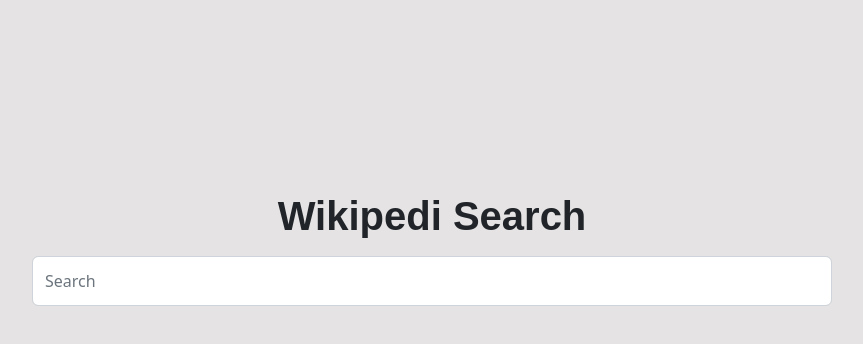
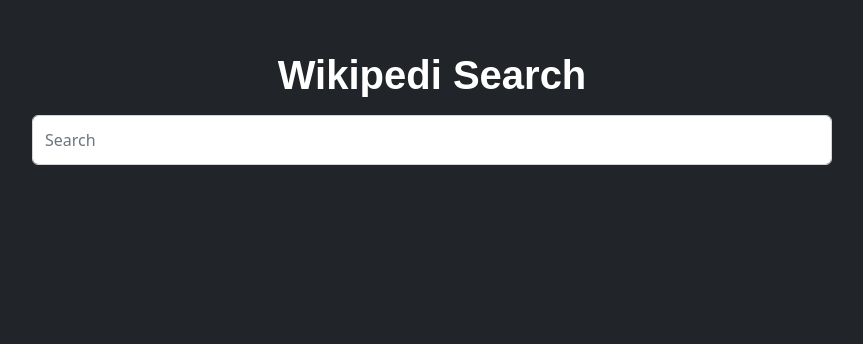
Before and after one commit to DaniyalKT/WikipediaSearch, an Angular app: page / in a window 1280 px wide. Shown: the top 344 px of the page, without its empty margins (208-1071 px from the left). Built offline with nearby package versions, Linux system fonts and the light colour scheme.

Commit message:
update style project

```diff
--- a/src/app/app.component.css
+++ b/src/app/app.component.css
@@ -1,5 +1,5 @@
 app-search-bar{
     display: flex;
     justify-content: center;
-    margin-top: 15%;
+    margin-top: 4%;
 }
--- a/src/app/search-bar/search-bar.component.css
+++ b/src/app/search-bar/search-bar.component.css
@@ -1,10 +1,19 @@
 .form-control{
    width: 800px;
    height: 50px;
+
 }
 .wikiText{
     text-align: center;
     font-weight: 600;
     font-family: Arial, Helvetica, sans-serif;
+    color: #fff;
+    /* margin-top: 20px; */
+}
 
+.wikiLogo{
+     width: 60px;
+     display: block;
+     margin-left: auto;
+     margin-right: auto;
 }
--- a/src/styles.css
+++ b/src/styles.css
@@ -3,5 +3,9 @@
 
 
 body{
-    background-color: rgb(229, 227, 227);
+    background-color: #212529;
 }
+
+.searchmatch{
+    font-weight: bold;
+}
```
